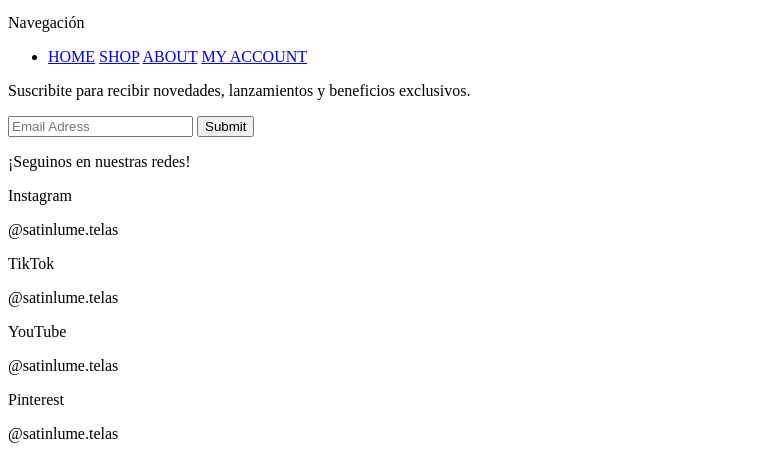
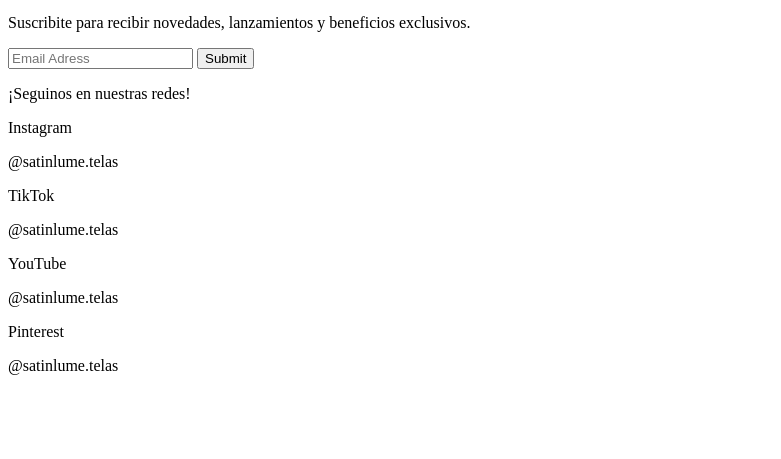
Before and after one commit to juliromano2009/TP02_Arte, a plain HTML site: page about.html in a window 1280 px wide. Shown: the part 1545-2004 px from the top of the page, without its empty margins (0-781 px from the left). After the commit the page ends 1936 px from the top, so only its background shows below. Drawn offline with Linux system fonts and the light colour scheme.

Commit message:
footer mejor

```diff
--- a/about.html
+++ b/about.html
@@ -66,21 +66,6 @@
     <footer>
         <a href="index.html"><img src="logo.png" alt=""></a>
             <div>
-                <section class="tituloP">
-                    <p>Navegación</p>
-                </section>
-
-            <ul>
-                <li>
-                    <a href="index.html">HOME</a>
-                    <a href="shop.html">SHOP</a>
-                    <a href="about.html">ABOUT</a>
-                    <a href="account.html">MY ACCOUNT</a>
-                </li>
-            </ul>
-            </div>
-
-            <div>
                 <p>Suscribite para recibir novedades, lanzamientos y beneficios exclusivos.</p>
                 <form>
                     <input type="mail" placeholder="Email Adress">
```
Also changed, not shown: account.html (+0 -15 lines), index.html (+0 -15 lines), shop.html (+0 -15 lines).
